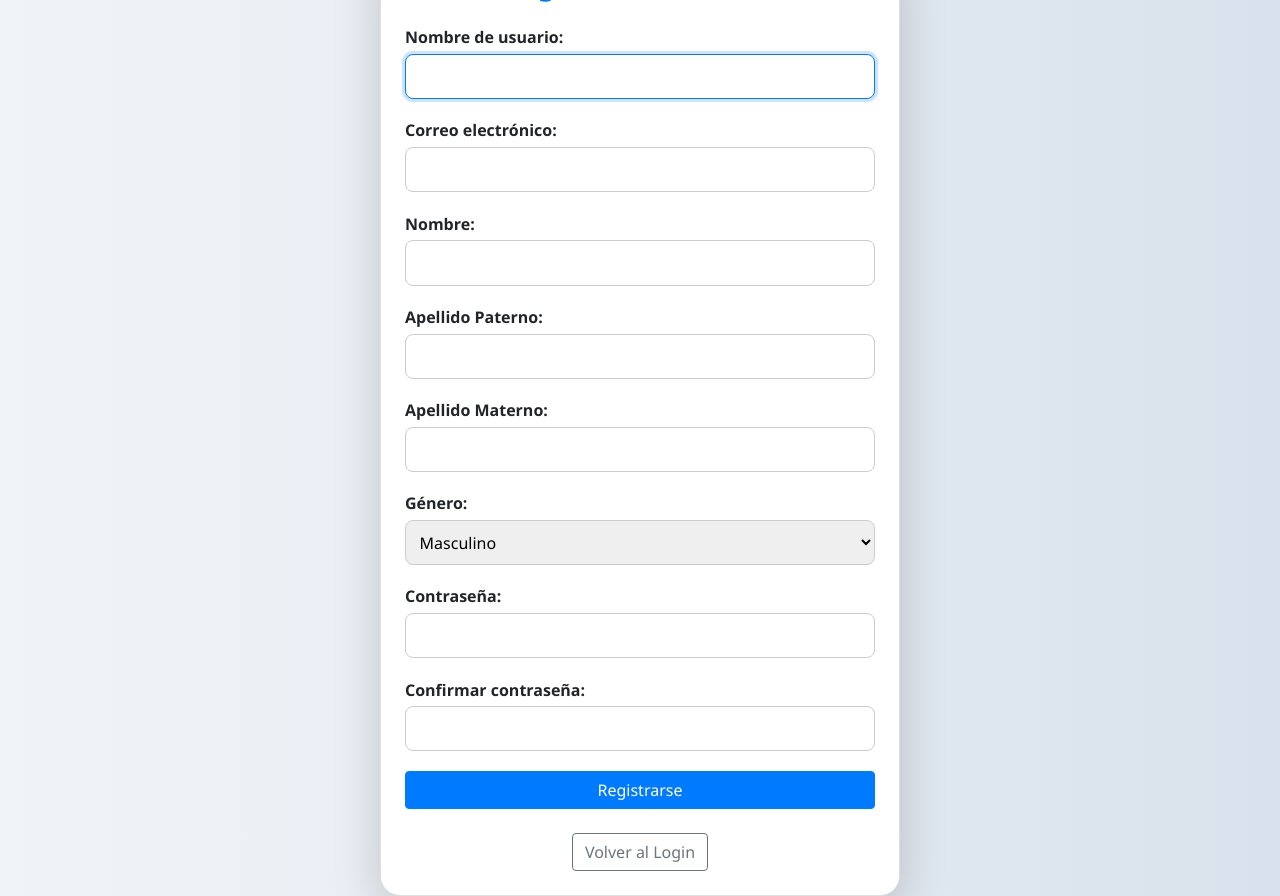
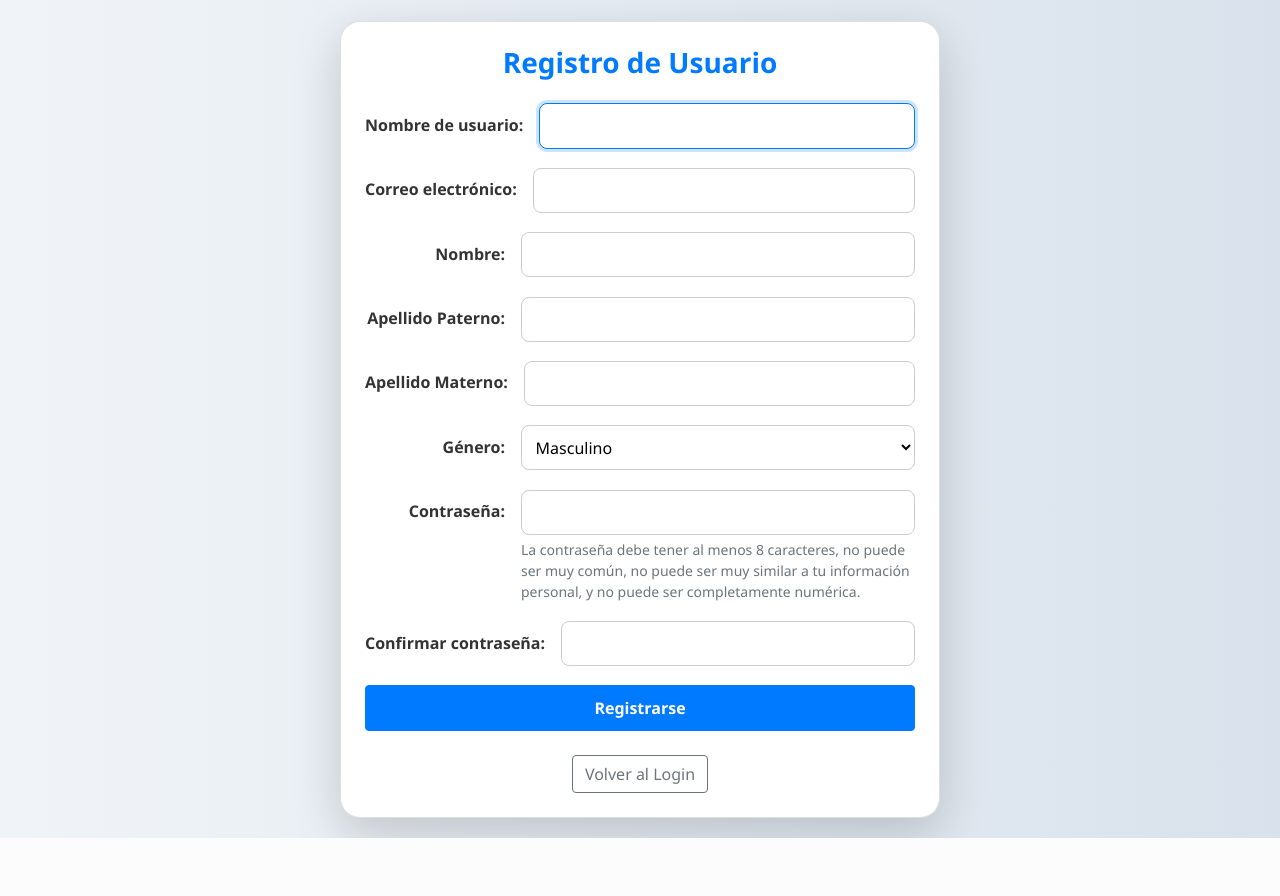
Before and after one commit to seba-gallardo/login-2FA-crud-django-, a Django app: page /auth/registro/ in a window 1280 px wide. After the commit the page ends 838 px from the top, so only its background shows below. Run offline with Django 5.2, Linux system fonts and the light colour scheme; some libraries are stand-ins or nearby versions.

Commit message:
bugfix auth_app

```diff
--- a/auth_app/forms.py
+++ b/auth_app/forms.py
@@ -1,4 +1,3 @@
-
 from django import forms
 from django.contrib.auth.forms import UserCreationForm
 from .models import Usuario
--- a/auth_app/static/css/registro.css
+++ b/auth_app/static/css/registro.css
@@ -14,18 +14,33 @@ h3 {
     font-weight: bold;
 }
 
-/* Formularios */
+/* Formularios con alineación perfecta */
 .form-group {
     margin-bottom: 1.2rem;
+    display: flex;
+    align-items: flex-start;
+    gap: 1rem;
 }
 
 .form-group label {
     font-weight: 600;
-    margin-bottom: 0.3rem;
-    display: block;
+    color: #333;
+    white-space: nowrap;
+    min-width: 140px; /* Ancho fijo para todos los labels */
+    text-align: right;
+    padding-top: 0.6rem; /* Alinear verticalmente con el input */
+    margin-bottom: 0;
 }
 
-.form-group input,
+/* Contenedor para el input y sus mensajes */
+.input-container {
+    flex: 1;
+    width: 100%;
+}
+
+.form-group input[type="text"],
+.form-group input[type="email"],
+.form-group input[type="password"],
 .form-group select {
     width: 100%;
     padding: 0.6rem;
@@ -33,26 +48,65 @@ h3 {
     border: 1px solid #ccc;
     border-radius: 8px;
     transition: border-color 0.3s ease, box-shadow 0.3s ease;
+    background-color: #fff;
+    box-sizing: border-box;
 }
 
-.form-group input:focus,
+.form-group input[type="text"]:focus,
+.form-group input[type="email"]:focus,
+.form-group input[type="password"]:focus,
 .form-group select:focus {
     border-color: #007bff;
     box-shadow: 0 0 0 3px rgba(0,123,255,0.2);
     outline: none;
 }
 
-/* Botón */
-button {
+/* Estilos para campos con errores */
+.form-group input.is-invalid,
+.form-group select.is-invalid {
+    border-color: #dc3545;
+}
+
+.form-group input.is-invalid:focus,
+.form-group select.is-invalid:focus {
+    border-color: #dc3545;
+    box-shadow: 0 0 0 3px rgba(220, 53, 69, 0.2);
+}
+
+/* Mensajes de error alineados */
+.text-danger {
+    color: #dc3545 !important;
+    font-size: 0.875rem;
+    margin-top: 0.25rem;
+    display: block;
+}
+
+.text-danger div {
+    margin-bottom: 0.25rem;
+}
+
+/* Texto de ayuda alineado */
+.form-text {
+    font-size: 0.875rem;
+    color: #6c757d;
+    margin-top: 0.25rem;
+    display: block;
+}
+
+/* Botón centrado */
+.btn-primary {
     font-weight: bold;
     padding: 0.6rem;
     transition: background-color 0.3s ease;
+    width: 100%;
 }
 
-button:hover {
-    background-color: #004a99;
+.btn-primary:hover {
+    background-color: #004a99 !important;
+    border-color: #004a99 !important;
 }
 
+/* Enlaces */
 a {
     text-decoration: none;
     font-weight: 600;
@@ -67,4 +121,32 @@ a:hover {
 .alert {
     border-radius: 12px;
     font-size: 14px;
+    margin-top: 1rem;
 }
+
+.alert-danger {
+    background-color: #f8d7da;
+    border-color: #f5c6cb;
+    color: #721c24;
+}
+
+.alert-success {
+    background-color: #d4edda;
+    border-color: #c3e6cb;
+    color: #155724;
+}
+
+/* Responsive: En pantallas pequeñas, cambiar a diseño vertical */
+@media (max-width: 576px) {
+    .form-group {
+        flex-direction: column;
+        gap: 0.5rem;
+    }
+
+    .form-group label {
+        min-width: auto;
+        text-align: left;
+        padding-top: 0;
+        margin-bottom: 0.3rem;
+    }
+}
--- a/auth_app/templates/auth_app/registro.html
+++ b/auth_app/templates/auth_app/registro.html
@@ -13,56 +13,138 @@
 </head>
 <body class="bg-light">
     <div class="container d-flex justify-content-center align-items-center vh-100">
-        <div class="card shadow-lg p-4" style="width: 100%; max-width: 520px; border-radius: 20px;">
+        <div class="card shadow-lg p-4" style="width: 100%; max-width: 600px; border-radius: 20px;">
             <h3 class="text-center mb-4 text-primary font-weight-bold">Registro de Usuario</h3>
 
             <form method="post">
                 {% csrf_token %}
+
                 <div class="form-group">
                     <label for="{{ form.username.id_for_label }}">Nombre de usuario:</label>
+                    <div class="input-container">
                         {{ form.username }}
+                        {% if form.username.errors %}
+                            <div class="text-danger">
+                                {% for error in form.username.errors %}
+                                    <div>{{ error }}</div>
+                                {% endfor %}
                             </div>
+                        {% endif %}
+                    </div>
+                </div>
+
                 <div class="form-group">
                     <label for="{{ form.email.id_for_label }}">Correo electrónico:</label>
+                    <div class="input-container">
                         {{ form.email }}
+                        {% if form.email.errors %}
+                            <div class="text-danger">
+                                {% for error in form.email.errors %}
+                                    <div>{{ error }}</div>
+                                {% endfor %}
                             </div>
+                        {% endif %}
+                    </div>
+                </div>
+
                 <div class="form-group">
                     <label for="{{ form.nombre.id_for_label }}">Nombre:</label>
+                    <div class="input-container">
                         {{ form.nombre }}
+                        {% if form.nombre.errors %}
+                            <div class="text-danger">
+                                {% for error in form.nombre.errors %}
+                                    <div>{{ error }}</div>
+                                {% endfor %}
                             </div>
+                        {% endif %}
+                    </div>
+                </div>
+
                 <div class="form-group">
                     <label for="{{ form.apellido_paterno.id_for_label }}">Apellido Paterno:</label>
+                    <div class="input-container">
                         {{ form.apellido_paterno }}
+                        {% if form.apellido_paterno.errors %}
+                            <div class="text-danger">
+                                {% for error in form.apellido_paterno.errors %}
+                                    <div>{{ error }}</div>
+                                {% endfor %}
                             </div>
+                        {% endif %}
+                    </div>
+                </div>
+
                 <div class="form-group">
                     <label for="{{ form.apellido_materno.id_for_label }}">Apellido Materno:</label>
+                    <div class="input-container">
                         {{ form.apellido_materno }}
+                        {% if form.apellido_materno.errors %}
+                            <div class="text-danger">
+                                {% for error in form.apellido_materno.errors %}
+                                    <div>{{ error }}</div>
+                                {% endfor %}
                             </div>
+                        {% endif %}
+                    </div>
+                </div>
+
                 <div class="form-group">
                     <label for="{{ form.genero.id_for_label }}">Género:</label>
+                    <div class="input-container">
                         {{ form.genero }}
+                        {% if form.genero.errors %}
+                            <div class="text-danger">
+                                {% for error in form.genero.errors %}
+                                    <div>{{ error }}</div>
+                                {% endfor %}
                             </div>
+                        {% endif %}
+                    </div>
+                </div>
+
                 <div class="form-group">
                     <label for="{{ form.password1.id_for_label }}">Contraseña:</label>
+                    <div class="input-container">
                         {{ form.password1 }}
+                        {% if form.password1.errors %}
+                            <div class="text-danger">
+                                {% for error in form.password1.errors %}
+                                    <div>{{ error }}</div>
+                                {% endfor %}
                             </div>
+                        {% endif %}
+                        <small class="form-text">
+                            La contraseña debe tener al menos 8 caracteres, no puede ser muy común,
+                            no puede ser muy similar a tu información personal, y no puede ser completamente numérica.
+                        </small>
+                    </div>
+                </div>
+
                 <div class="form-group">
                     <label for="{{ form.password2.id_for_label }}">Confirmar contraseña:</label>
+                    <div class="input-container">
                         {{ form.password2 }}
+                        {% if form.password2.errors %}
+                            <div class="text-danger">
+                                {% for error in form.password2.errors %}
+                                    <div>{{ error }}</div>
+                                {% endfor %}
+                            </div>
+                        {% endif %}
+                    </div>
                 </div>
 
-                <button type="submit" class="btn btn-primary btn-block mt-2">Registrarse</button>
+                <div class="mt-3">
+                    <button type="submit" class="btn btn-primary">Registrarse</button>
+                </div>
             </form>
 
-            {% if form.errors %}
+            <!-- Errores no específicos de campos -->
+            {% if form.non_field_errors %}
                 <div class="alert alert-danger mt-3">
-                    {% for field in form %}
-                        {% for error in field.errors %}
-                            <p>{{ error }}</p>
-                        {% endfor %}
-                    {% endfor %}
                     {% for error in form.non_field_errors %}
-                        <p>{{ error }}</p>
+                        <p class="mb-0">{{ error }}</p>
                     {% endfor %}
                 </div>
             {% endif %}
--- a/auth_app/views.py
+++ b/auth_app/views.py
@@ -26,7 +26,6 @@ def registro_view(request):
         form = RegistroForm(request.POST)
         if form.is_valid():
             user = form.save()
-            messages.success(request, 'Usuario registrado exitosamente.')
             return redirect('login')
     else:
         form = RegistroForm()
--- a/proyecto_crud/urls.py
+++ b/proyecto_crud/urls.py
@@ -2,16 +2,15 @@ from django.contrib import admin
 from django.urls import path, include
 from django.shortcuts import redirect
 
+# Redireccionamos a la pagina de login en vez de admin por defecto
 def redirect_to_login(request):
     return redirect('/auth/login')
 
 urlpatterns = [
-    path('', redirect_to_login),
+    path('', redirect_to_login), # Pagina de login
     path('admin/', admin.site.urls),
 
     # Prefijos específicos por app
     path('auth/', include('auth_app.urls')),  # Enlaza las rutas de la app 'auth_app.urls'
 
 ]
-
-# path('usuarios/', include('crudSeba.urls')), # Enlaza las rutas de la app 'crudSeba.urls'
```
Also changed, not shown: db.sqlite3. Lines whose indentation alone changed are shown as unchanged.
